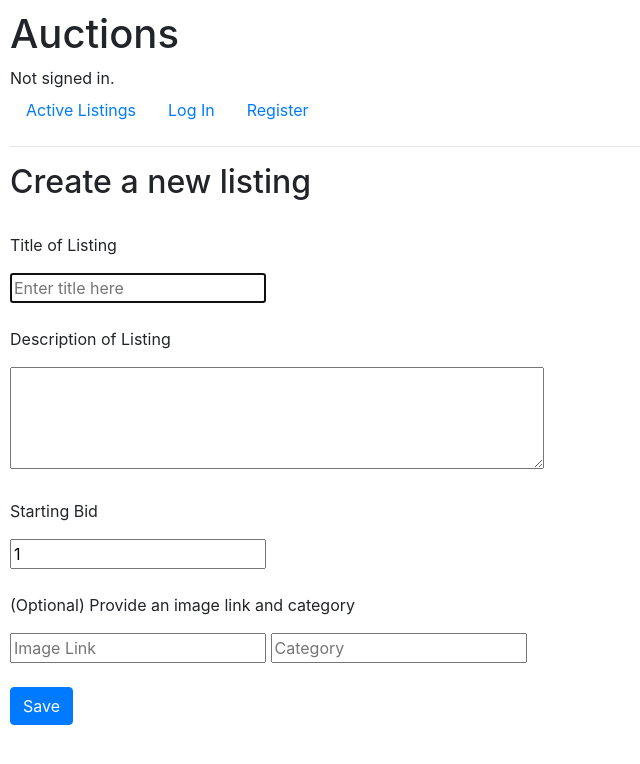
After one commit to EricToCode/commerce, a Django app: page /createlisting in a window 1280 px wide. The commit adds this page. Shown: the top 764 px of the page, without its empty margins (0-640 px from the left). Run offline with Django 3.2, Linux system fonts and the light colour scheme; some libraries are stand-ins or nearby versions.

Commit message:
Added create listing page and Listing model

```diff
--- /dev/null
+++ b/auctions/templates/auctions/createlisting.html
@@ -0,0 +1,32 @@
+{% extends "auctions/layout.html" %}
+
+{% block body %}
+
+    <h2>Create a new listing</h2>
+    <br>
+    <form action="{% url 'savelisting' %}" method="post">
+        {% csrf_token %}
+        <div>
+            <p>Title of Listing</p>
+            <input autofocus type="text" name="title" placeholder="Enter title here">
+        </div>
+        <br>
+        <div>
+            <p>Description of Listing</p>
+            <textarea name="description" rows="4" cols="50"></textarea>
+        </div>
+        <br>
+        <div>
+            <p>Starting Bid</p>
+            <input type="number" name="starting bid" value="1">
+        </div>
+        <br>
+        <div>
+            <p>(Optional) Provide an image link and category</p>
+            <input type="text" name="image" placeholder="Image Link">
+            <input type="text" name="category" placeholder="Category">
+        </div>
+        <br>
+        <input class="btn btn-primary" type="submit" value="Save">
+    </form>
+{% endblock %}
--- a/auctions/templates/auctions/layout.html
+++ b/auctions/templates/auctions/layout.html
@@ -24,6 +24,9 @@
                 <li class="nav-item">
                     <a class="nav-link" href="{% url 'logout' %}">Log Out</a>
                 </li>
+                <li class="nav-item">
+                    <a class="nav-link" href="{% url 'createlisting' %}">Create Listing</a>
+                </li>
             {% else %}
                 <li class="nav-item">
                     <a class="nav-link" href="{% url 'login' %}">Log In</a>
--- a/auctions/urls.py
+++ b/auctions/urls.py
@@ -6,5 +6,7 @@ urlpatterns = [
     path("", views.index, name="index"),
     path("login", views.login_view, name="login"),
     path("logout", views.logout_view, name="logout"),
-    path("register", views.register, name="register")
+    path("register", views.register, name="register"),
+    path("createlisting", views.createlisting, name="createlisting"),
+    path("savelisting", views.savelisting, name="savelisting")
 ]
--- a/auctions/views.py
+++ b/auctions/views.py
@@ -4,11 +4,14 @@ from django.http import HttpResponse, HttpResponseRedirect
 from django.shortcuts import render
 from django.urls import reverse
 
-from .models import User
+from .models import User, Listing
 
 
 def index(request):
-    return render(request, "auctions/index.html")
+    Listings = Listing.objects.all()
+    return render(request, "auctions/index.html", {
+        "Listings": Listings
+    })
 
 
 def login_view(request):
@@ -61,3 +64,16 @@ def register(request):
         return HttpResponseRedirect(reverse("index"))
     else:
         return render(request, "auctions/register.html")
+
+def createlisting(request):
+    return render(request, "auctions/createlisting.html")
+
+def savelisting(request):
+    title = request.POST["title"]
+    description = request.POST["description"]
+    startingbid = request.POST["starting bid"]
+    image = request.POST["image"]
+    category = request.POST["category"]
+    newlisting = Listing(title=title, description=description, startingbid=startingbid, image=image, category=category)
+    newlisting.save()
+    return index(request)
```
Also changed, not shown: auctions/models.py (+6 -2 lines), auctions/templates/auctions/index.html (+9 -1 lines), auctions/migrations/0002_bid_comment_listing.py (added), db.sqlite3.
